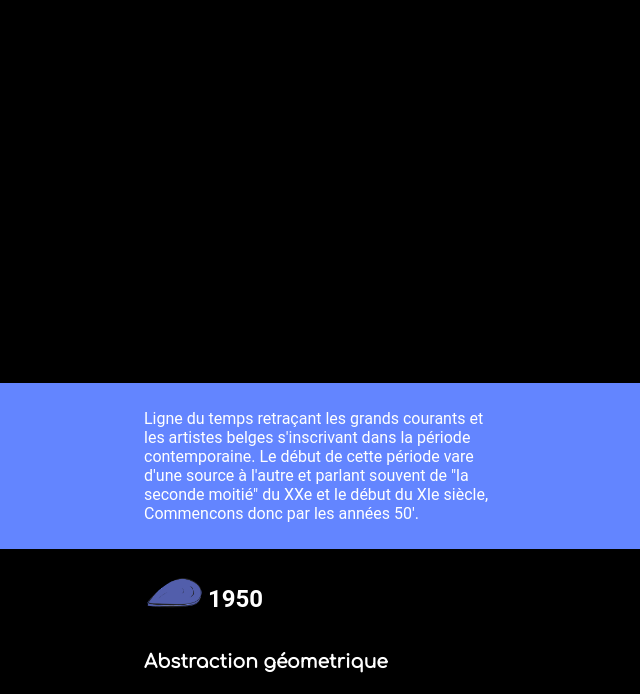
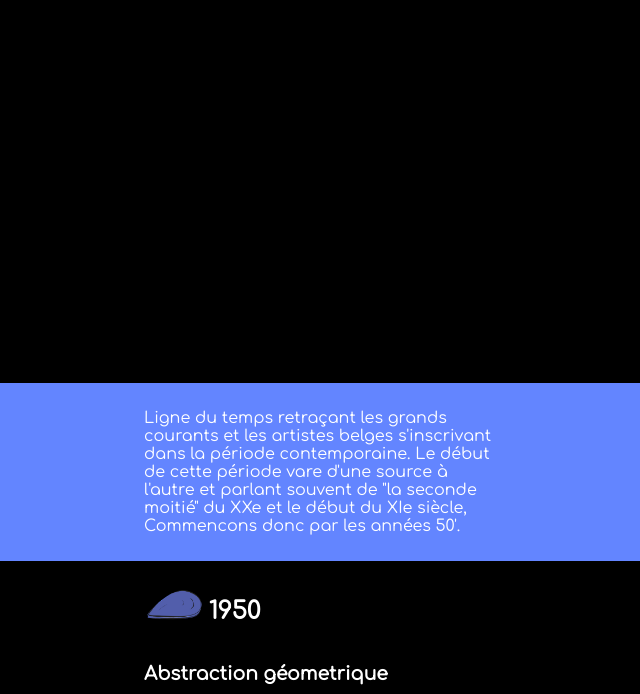
Before and after one commit to vdestrait/mf-project, a website built with webpack: page public/index.html in a window 1280 px wide. Shown: the part 417-1111 px from the top of the page, without its empty margins (321-961 px from the left). Built offline with nearby package versions, Linux system fonts and the light colour scheme; files whose address does not match are found by name.

Commit message:
artiste font

```diff
--- a/src/styles/_artistes.scss
+++ b/src/styles/_artistes.scss
@@ -1,3 +1,7 @@
+body {
+  font-family: "Comfortaa", cursive;
+}
+
 #more {
   display: none;
 }
```
Also changed, not shown: public/pages/artistes.html (+1 -0 lines).
